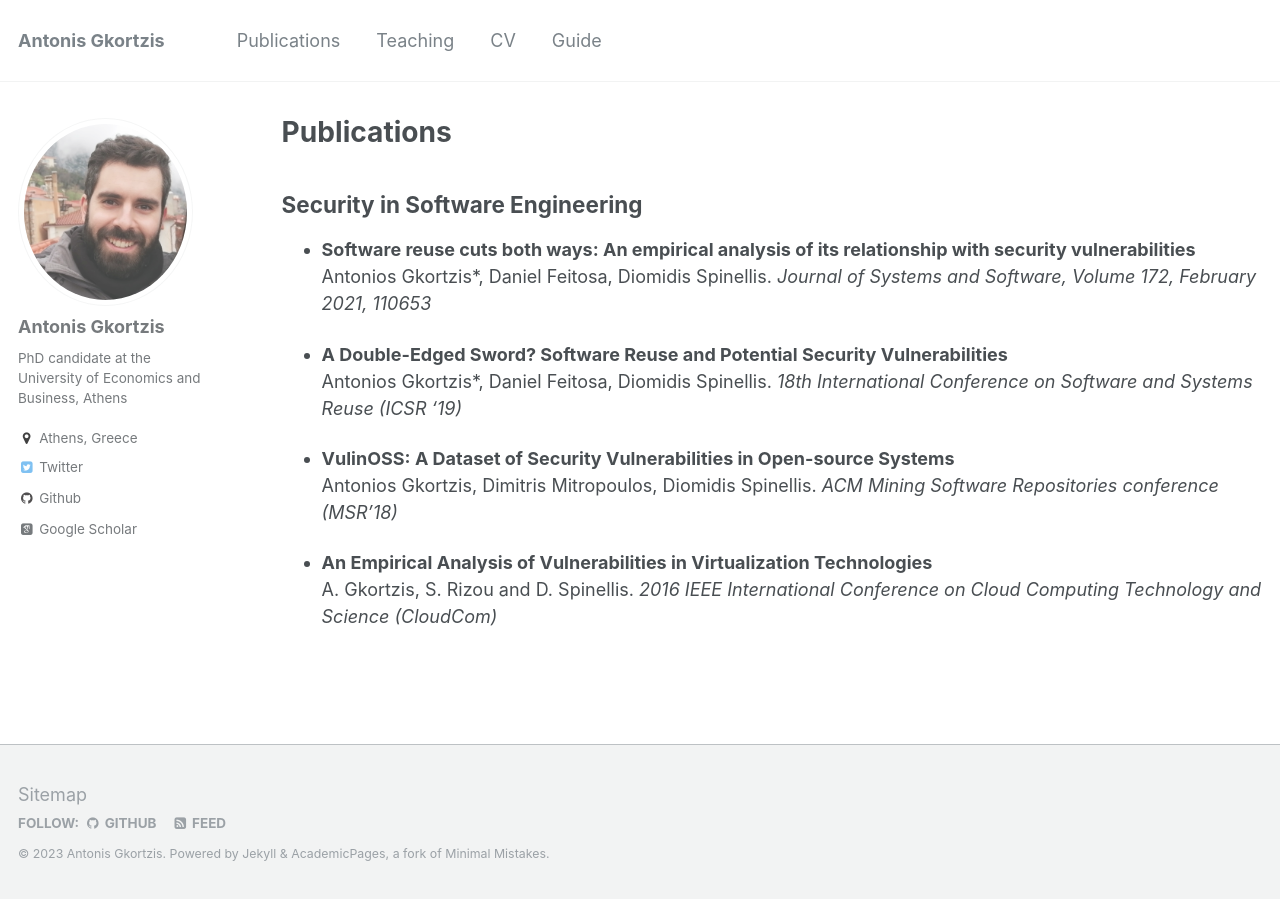
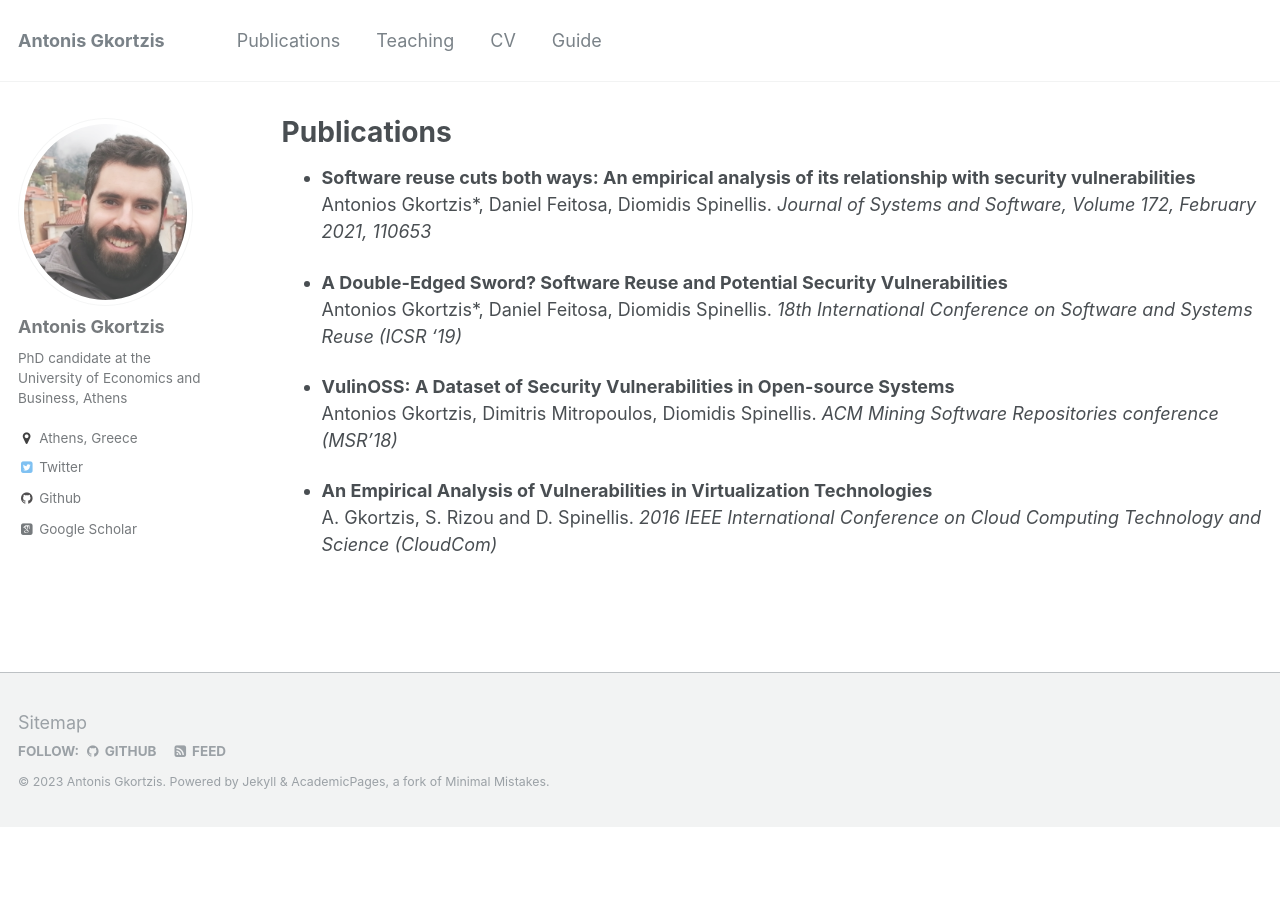
Before and after one commit to AntonisGkortzis/AntonisGkortzis.github.io, a Jekyll site: the page built from _pages/publications.md, in a window 1280 px wide. Built offline with Jekyll 4.4.1, drawn with Linux system fonts in a browser that asks for light colours; some web fonts are replaced.

Commit message:
Remove heading from publications list

```diff
--- a/_pages/publications.md
+++ b/_pages/publications.md
@@ -6,7 +6,6 @@ author_profile: true
 ---
 
 
-## Security in Software Engineering
 - <b>[Software reuse cuts both ways: An empirical analysis of its relationship with security vulnerabilities](https://antonisgkortzis.github.io/publication/jss19-gkortzis_etal)</b><br>
 Antonios Gkortzis*, Daniel Feitosa, Diomidis Spinellis. <i>Journal of Systems and Software, Volume 172, February 2021, 110653</i><br>
 
```
